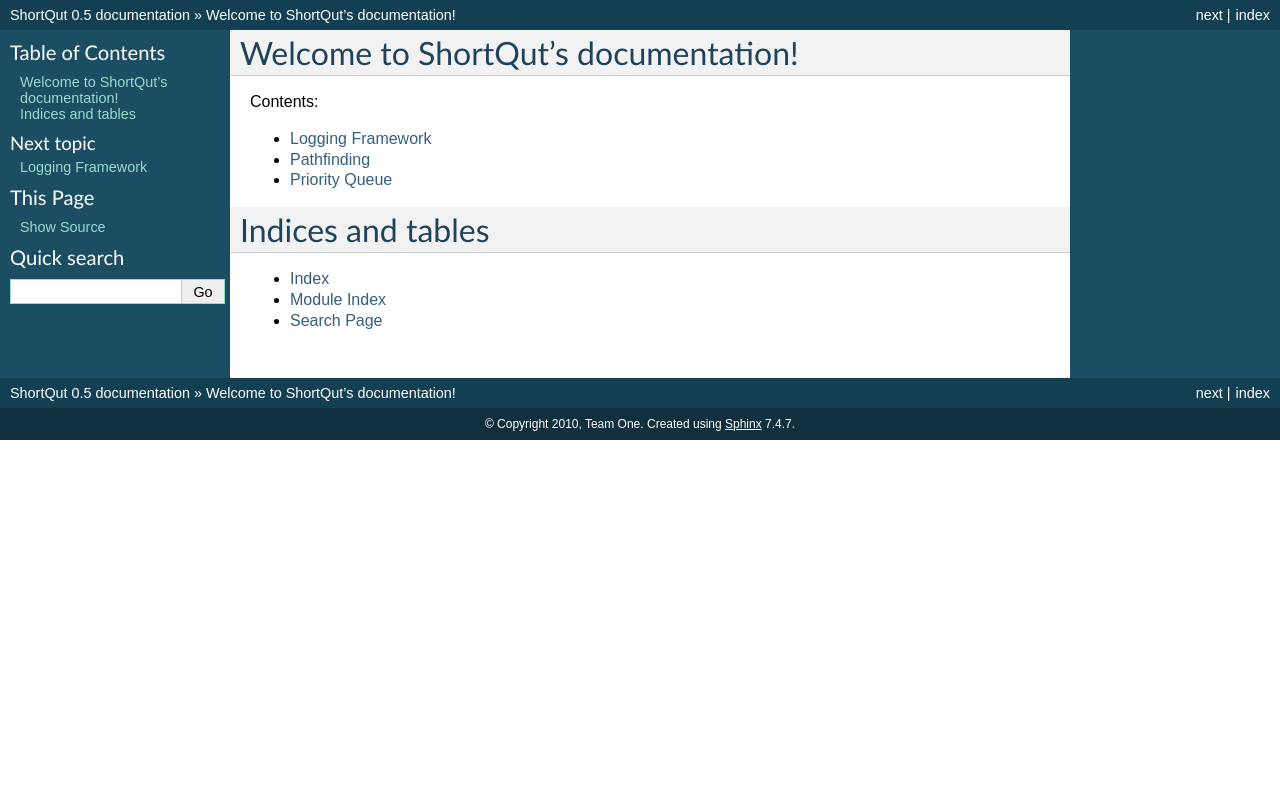
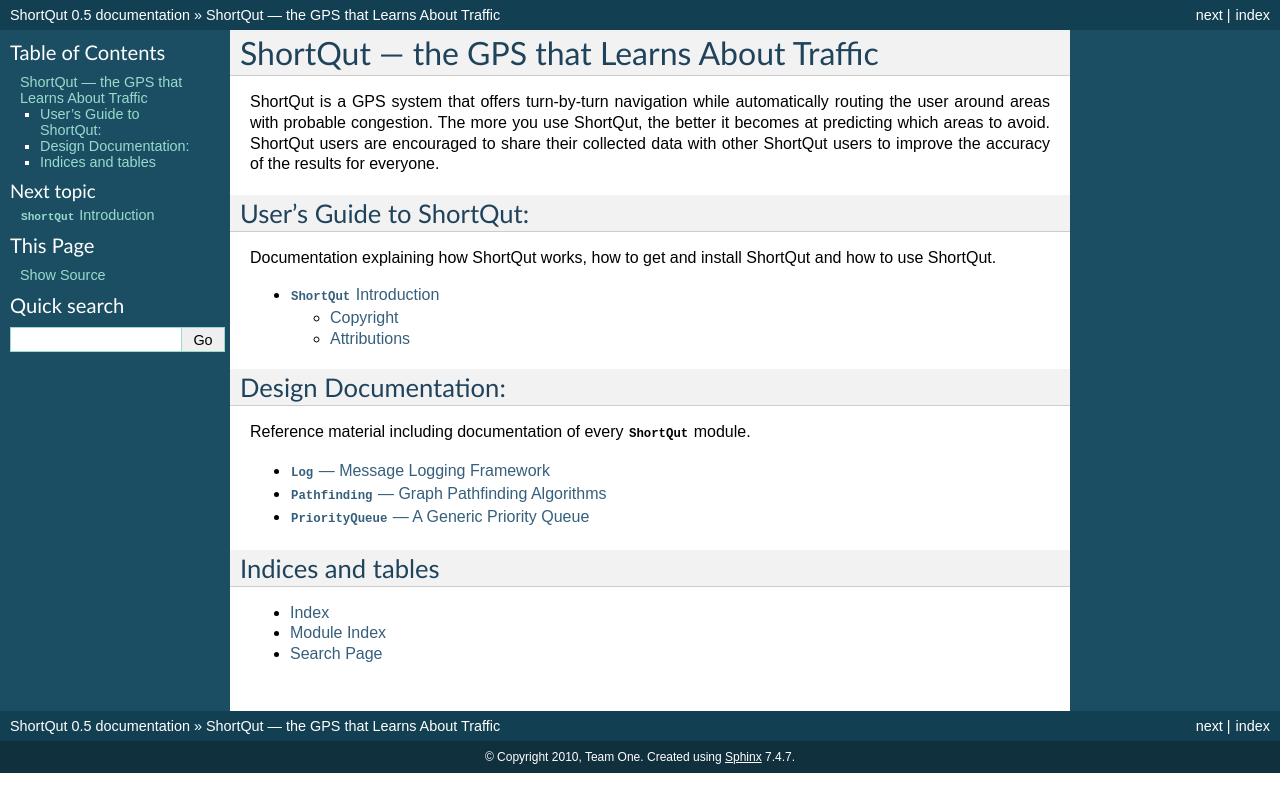
Before and after one commit to steven-nichols/ShortQut, a Sphinx documentation site: the page built from doc/index.rst, in a window 1280 px wide. Shown: the top 812 px of the page. Built offline with Sphinx 7.4.7, drawn with Linux system fonts in a browser that asks for light colours.

Commit message:
Documentation updates

```diff
--- a/doc/index.rst
+++ b/doc/index.rst
@@ -3,10 +3,30 @@
    You can adapt this file completely to your liking, but it should at least
    contain the root `toctree` directive.
 
-Welcome to ShortQut's documentation!
-====================================
+==============================================
+ShortQut --- the GPS that Learns About Traffic
+==============================================
 
-Contents:
+ShortQut is a GPS system that offers turn-by-turn navigation while
+automatically routing the user around areas with probable congestion.
+The more you use ShortQut, the better it becomes at predicting which
+areas to avoid. ShortQut users are encouraged to share their collected
+data with other ShortQut users to improve the accuracy of the results
+for everyone.
+
+User's Guide to ShortQut:
+=========================
+Documentation explaining how ShortQut works, how to get and install
+ShortQut and how to use ShortQut.
+
+.. toctree::
+    :maxdepth: 2
+
+    introduction
+
+Design Documentation:
+=====================
+Reference material including documentation of every :mod:`ShortQut` module.
 
 .. toctree::
     :maxdepth: 2
--- a/doc/logging.rst
+++ b/doc/logging.rst
@@ -1,4 +1,4 @@
-Logging Framework
+:mod:`Log` --- Message Logging Framework
 ====================================
 
 .. automodule:: Log
--- a/doc/pathfinding.rst
+++ b/doc/pathfinding.rst
@@ -1,5 +1,5 @@
-Pathfinding
-====================================
+:mod:`Pathfinding` --- Graph Pathfinding Algorithms
+===================================================
 
 .. automodule:: Pathfinding
     :members:
--- a/doc/priority_queue.rst
+++ b/doc/priority_queue.rst
@@ -1,5 +1,5 @@
-Priority Queue
-====================================
+:mod:`PriorityQueue` --- A Generic Priority Queue
+==================================================
 
 .. automodule:: PriorityQueue
     :members: PriorityQueue
```
Also changed, not shown: doc/introduction.rst (added, +39 -0 lines).
